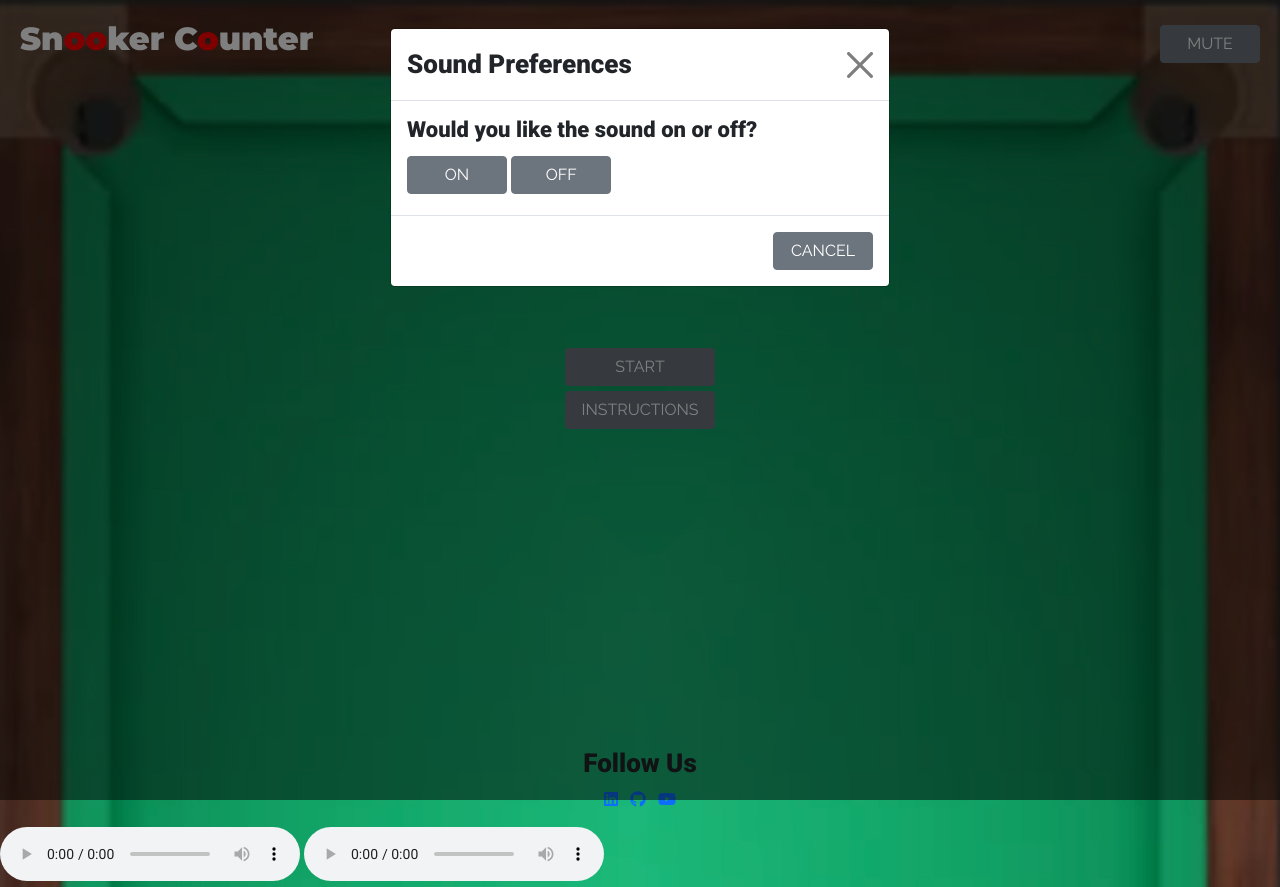
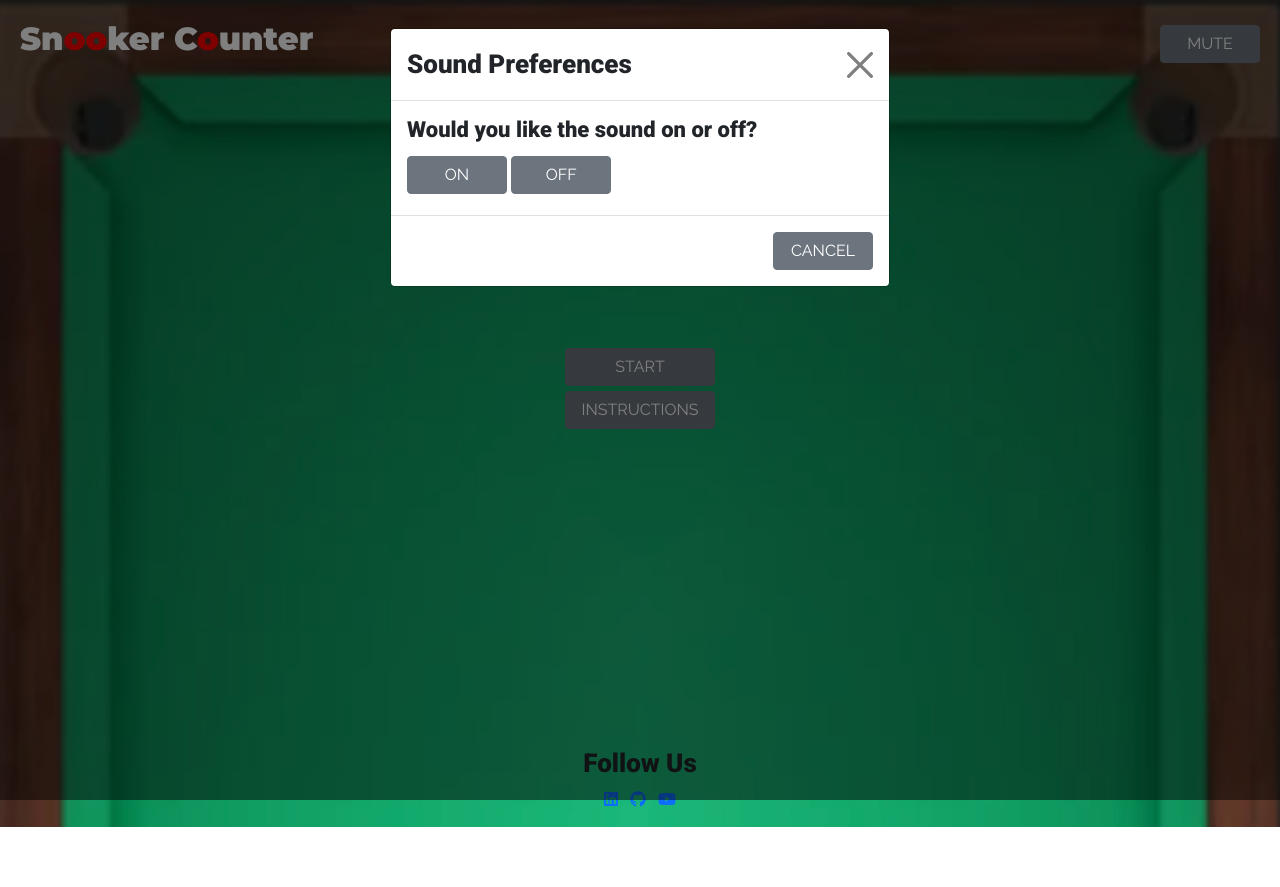
Before and after one commit to DeanDodds/MilestoneProject2, a plain HTML site: page index.html in a window 1280 px wide. After the commit the page ends 827 px from the top, so only its background shows below. Drawn offline with nearby package versions, Linux system fonts and the light colour scheme.

Commit message:
fix: audio links fixed and controls removed

```diff
--- a/assets/js/script.js
+++ b/assets/js/script.js
@@ -50,7 +50,7 @@ document.addEventListener('DOMContentLoaded', function () {
     let currentPlayerScoreMarker = document.getElementById('player-one-score');
     let points = 0; // points each ball is worth
     let breakTotal = 0; // total of current break
-    let red = 1; // number of reds on the table
+    let red = 15; // number of reds on the table
     let colours = 27; // points of colour balls
     let i = 1 // used to increments
     let remainingPoints = (red * 8) + colours // remaining points on the table
--- a/index.html
+++ b/index.html
@@ -286,10 +286,10 @@
     <!-- ./Modals -->
 
     <!-- audio-->
-    <audio controls id="pot-sound">
+    <audio id="pot-sound">
         <source src="assets/audio/pot.mp3">
     </audio>
-    <audio controls id="theme-song">
+    <audio id="theme-song">
         <source src="assets/audio/Snookertheme.mp3">
     </audio>
     <!-- ./audio-->
```
